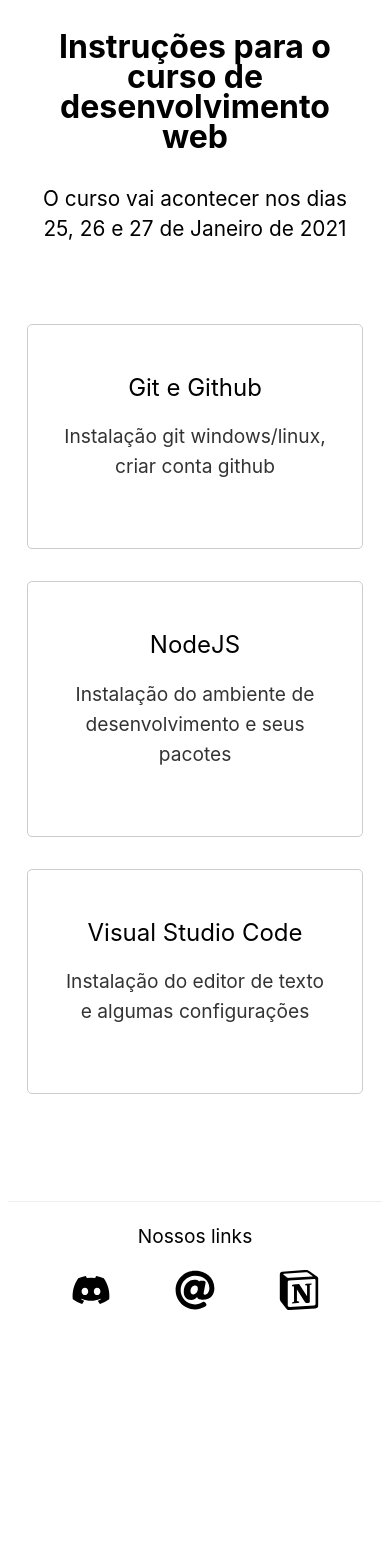
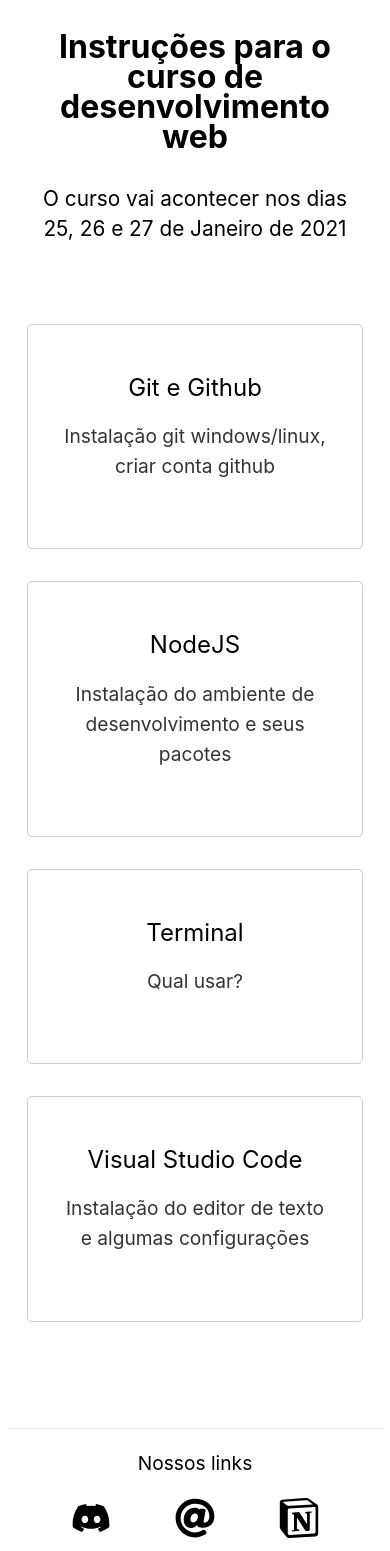
Before and after one commit to JSVale/jsvale, a Next.js app: page / in a window 390 px wide. Shown: the top 1551 px of the page. Before the commit the page ends 1333 px from the top, so only its background shows below. Built offline with nearby package versions, Linux system fonts and the light colour scheme.

Commit message:
Styles pages post

```diff
--- a/_posts/git.md
+++ b/_posts/git.md
@@ -30,7 +30,7 @@
 ##### Debian/Ubuntu
 > sudo apt-get install git
 
-- via PPA
+##### via PPA
 
 > add-apt-repository ppa:git-core/ppa && apt update && apt install git
 
--- /dev/null
+++ b/_posts/terminal.md
@@ -0,0 +1,4 @@
+---
+title: "Terminal"
+excerpt: "Qual usar?"
+---
--- a/styles/Header.module.css
+++ b/styles/Header.module.css
@@ -10,11 +10,11 @@
 .header ul li svg{
 	margin-right: 1em;
 }
-@media (max-width: 700px){
+@media (max-width: 1000px){
 	.header ul{
 		justify-content: center;
 	}
 	.header ul li svg{
-		margin-right: .1em;
+		margin-right: .3em;
 	}
 }
--- a/styles/Home.module.css
+++ b/styles/Home.module.css
@@ -1,15 +1,15 @@
 .container {
-  padding: 0 0.5rem;
-  display: flex;
-  flex-direction: column;
+	padding: 0 0.5rem;
+	display: flex;
+	flex-direction: column;
 }
-.posts{
+.posts {
 	display: flex;
 	flex-direction: row;
 	justify-content: space-between;
 	margin-top: 5em;
 }
-.posts article{
+.posts article {
 	width: 33%;
 	padding: 3em 2em;
 	border: 0.5px solid #ccc;
@@ -18,22 +18,23 @@
 	flex-direction: column;
 	justify-content: space-between;
 }
-.posts .description{
-	font-size:1.2em;
+.posts .description {
+	font-size: 1.2em;
 	color: #333;
 	text-align: center;
 }
-.instructions, .dateCourse{
+.instructions,
+.dateCourse {
 	text-align: center;
 }
-.instructions{
+.instructions {
 	font-size: 2em;
 	font-weight: bold;
 }
-.dateCourse{
+.dateCourse {
 	font-size: 1.3em;
 }
-.linkPost{
+.linkPost {
 	display: flex;
 	flex-direction: row;
 	flex-wrap: nowrap;
@@ -41,11 +42,21 @@
 	font-size: 1.5em;
 	text-align: center;
 }
-@media (max-width: 700px){
-	.posts{
-		flex-direction: column
+@media (max-width: 1000px) {
+	.posts {
+		flex-direction: row;
+		flex-wrap: wrap;
 	}
-	.posts article{
+	.posts article {
+		width: 45%;
+		margin-bottom: 2em;
+	}
+}
+@media (max-width: 700px) {
+	.posts {
+		flex-direction: column;
+	}
+	.posts article {
 		width: 100%;
 		margin-bottom: 2em;
 	}
```
Also changed, not shown: styles/Post.module.css (+25 -5 lines).
